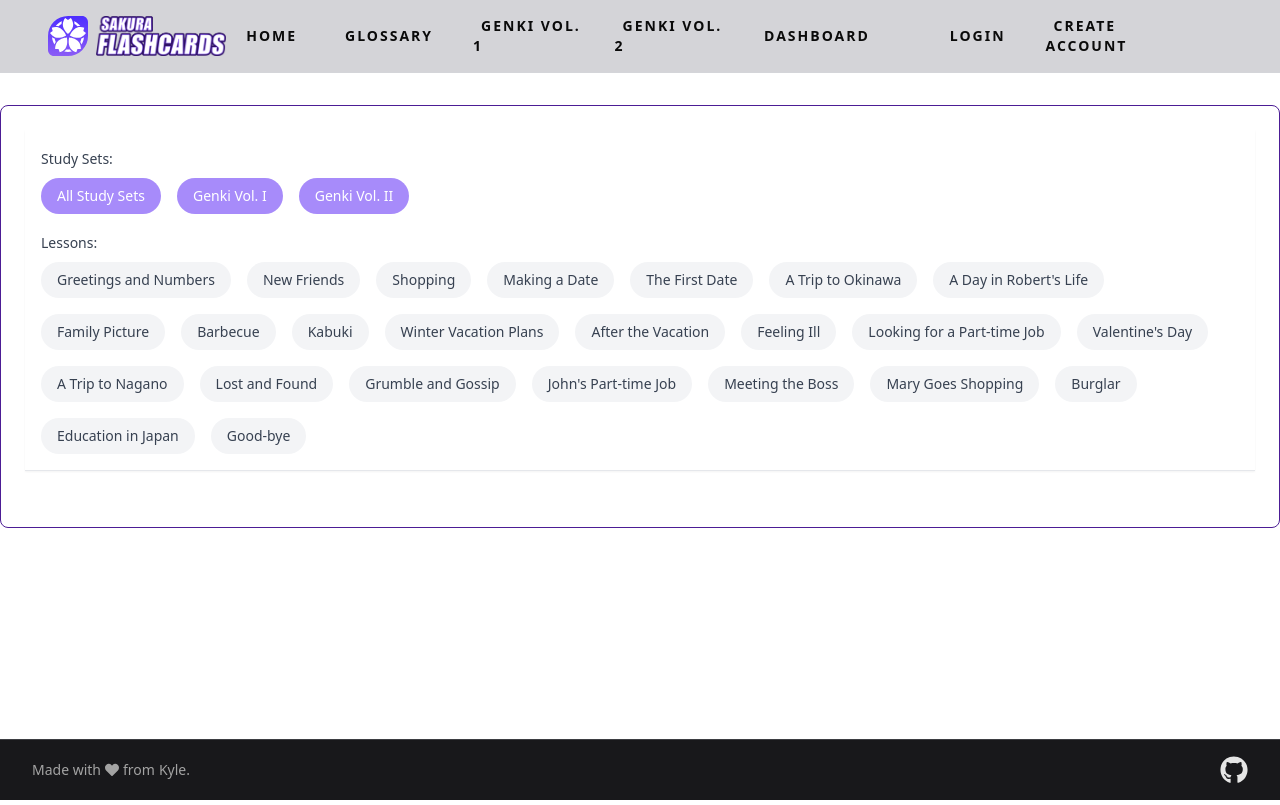
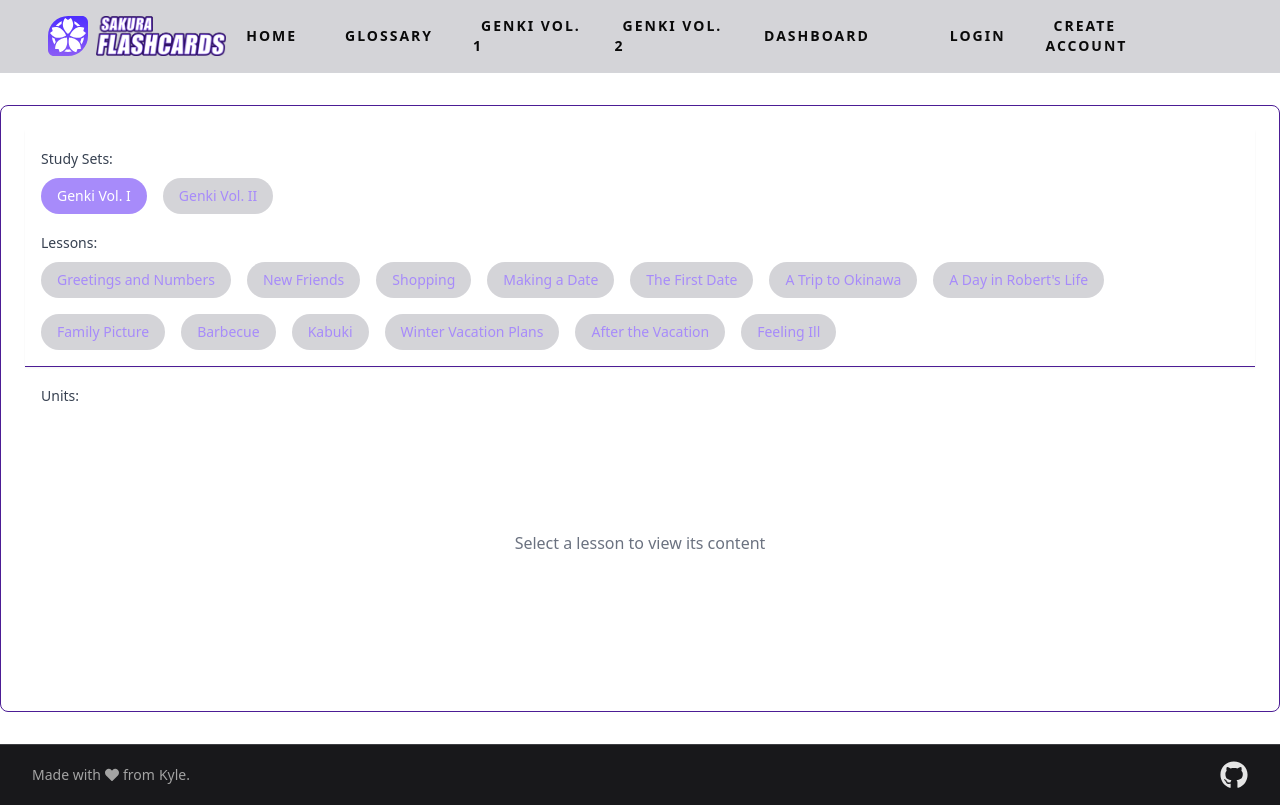
Before and after one commit to MatthewBiggins/CIS4250-Group4-Sakura-Flashcards, a Next.js app in the folder sakura-flashcards/: page /glossary in a window 1280 px wide. Built offline with nearby package versions, Linux system fonts and the light colour scheme.

Commit message:
Improved glossary interface

```diff
--- a/sakura-flashcards/components/Glossary.tsx
+++ b/sakura-flashcards/components/Glossary.tsx
@@ -37,84 +37,48 @@
   const router = useRouter();
 
   const allStudySets: string[] = typedGenkiData.map((studySet) => studySet.name);
-  const [checkedStudySets, setCheckedStudySets] = useState<Record<string, boolean>>(
-    Object.fromEntries(allStudySets.map((set) => [set, true]))
-  );
-  const [allStudySetsChecked, setAllStudySetsChecked] = useState<boolean>(true);
+  const [selectedStudySet, setSelectedStudySet] = useState<string>(allStudySets[0]);
+  const [selectedLesson, setSelectedLesson] = useState<string | null>(null);
+  const [flippedCards, setFlippedCards] = useState<Record<string, boolean>>({});
+  const [expandedUnits, setExpandedUnits] = useState<Record<string, boolean>>({});
 
   const handleStudySetChange = (setTitle: string) => {
-    setCheckedStudySets((prev) => {
-      const newState = { ...prev, [setTitle]: !prev[setTitle] };
-      setAllStudySetsChecked(
-        Object.values(newState).every((checked) => checked)
-      );
-      return newState;
-    });
+    setSelectedStudySet(setTitle);
+    setSelectedLesson(null);
+    setExpandedUnits({});
   };
 
-  const handleAllStudySetsChange = () => {
-    const newChecked = !allStudySetsChecked;
-    setAllStudySetsChecked(newChecked);
-    setCheckedStudySets((prev) =>
-      Object.fromEntries(allStudySets.map((set) => [set, newChecked]))
-    );
+  const handleLessonChange = (lessonTitle: string) => {
+    setSelectedLesson(prev => prev === lessonTitle ? null : lessonTitle);
+    setFlippedCards({});
+    setExpandedUnits({});
   };
 
-  const [checkedLesson, setCheckedLesson] = useState<string | null>(null);
-  const handleLessonChange = (lessonTitle: string) => {
-    setCheckedLesson((prev) => {
-      const newCheckedLesson = prev === lessonTitle ? null : lessonTitle;
-      if (newCheckedLesson !== prev) {
-        setFlippedCards({});
-        setExpandedUnits({});
-      }
-      return newCheckedLesson;
-    });
+  const handleUnitToggle = (unitId: string) => {
+    setExpandedUnits(prev => ({ ...prev, [unitId]: !prev[unitId] }));
   };
 
-  const [flippedCards, setFlippedCards] = useState<Record<string, boolean>>({});
   const handleCardFlip = (cardId: string) => {
-    setFlippedCards((prev) => ({
-      ...prev,
-      [cardId]: !prev[cardId],
-    }));
-  };
-
-  const [expandedUnits, setExpandedUnits] = useState<Record<string, boolean>>({});
-  const handleUnitToggle = (unitId: string) => {
-    setExpandedUnits((prev) => ({
-      ...prev,
-      [unitId]: !prev[unitId],
-    }));
+    setFlippedCards(prev => ({ ...prev, [cardId]: !prev[cardId] }));
   };
 
   return (
     <div className="flex flex-col">
       {/* Filters Section */}
-      <div className="p-4 border-b border-gray-200 bg-white shadow-sm">
+      <div className="p-4 border-b border-violet-900 bg-globalBackground shadow-sm">
         <div className="max-w-7xl mx-auto space-y-4">
           {/* Study Sets Filter */}
           <div className="space-y-2">
             <label className="text-sm font-medium text-gray-700">Study Sets:</label>
             <div className="flex flex-wrap gap-4">
-              <button
-                onClick={handleAllStudySetsChange}
-                className={`px-4 py-2 rounded-full text-sm transition-colors ${
-                  allStudySetsChecked
-                    ? 'bg-violet-400 text-white'
-                    : 'bg-gray-100 text-gray-700 hover:bg-gray-200'
-                }`}
-              >
-                All Study Sets
-              </button>
               {allStudySets.map((setTitle) => (
                 <button
                   key={setTitle}
                   onClick={() => handleStudySetChange(setTitle)}
                   className={`px-4 py-2 rounded-full text-sm transition-colors ${
-                    checkedStudySets[setTitle]
+                    selectedStudySet === setTitle
                       ? 'bg-violet-400 text-white'
-                      : 'bg-gray-100 text-gray-700 hover:bg-gray-200'
+                      : 'bg-lessonLink text-violet-400 hover:bg-lessonLink-hover'
                   }`}
                 >
                   {setTitle}
@@ -128,65 +92,57 @@
             <label className="text-sm font-medium text-gray-700">Lessons:</label>
             <div className="flex flex-wrap gap-4">
               {typedGenkiData
-                .filter(studySet => checkedStudySets[studySet.name])
-                .flatMap(studySet =>
-                  studySet.data.map(lesson => (
+                .find(studySet => studySet.name === selectedStudySet)
+                ?.data.map(lesson => (
                   <button
                     key={lesson.lessonTitle}
                     onClick={() => handleLessonChange(lesson.lessonTitle)}
                     className={`px-4 py-2 rounded-full text-sm transition-colors ${
-                        checkedLesson === lesson.lessonTitle
+                      selectedLesson === lesson.lessonTitle
                         ? 'bg-violet-400 text-white'
-                          : 'bg-gray-100 text-gray-700 hover:bg-gray-200'
+                        : 'bg-lessonLink text-violet-400 hover:bg-lessonLink-hover'
                     }`}
                   >
                     {lesson.lessonTitle}
                   </button>
-                  ))
-                )}
+                ))}
             </div>
           </div>
         </div>
       </div>
 
-      {/* Main Content (keep existing content rendering) */}
+      {/* Main Content */}
       <div className="flex-1 p-4 max-w-7xl mx-auto w-full">
-        {typedGenkiData
-          .filter((studySet) => checkedStudySets[studySet.name])
-          .map((studySet, i) => {
-            const filteredLessons = studySet.data.filter(
-              (lesson) => lesson.lessonTitle === checkedLesson
-            );
-            if (filteredLessons.length === 0) return null;
-            return (
-              <div key={i} className="mb-6">
-                <h2 className="text-2xl font-semibold mb-2">{studySet.name}</h2>
-                {filteredLessons.map((lesson, j) => (
-                  <div key={j} className="mb-4">
-                    <h3 className="text-lg font-medium mb-2">{lesson.lessonTitle}</h3>
-                    <div className="space-y-4">
-                      {lesson.units.map((unit, k) => {
-                        const unitId = `${lesson.lessonTitle}-${k}`;
+        <div className="mb-2">
+          <label className="text-sm font-medium text-gray-700">Units:</label>
+        </div>
+        {selectedLesson ? (
+          typedGenkiData
+            .find(studySet => studySet.name === selectedStudySet)
+            ?.data.find(lesson => lesson.lessonTitle === selectedLesson)
+            ?.units.map((unit, k) => {
+              const unitId = `${selectedLesson}-${k}`;
               const isExpanded = expandedUnits[unitId] ?? false;
               return (
-                          <div key={k}>
-                            <h4
-                              className="text-base font-medium mb-2 flex items-center cursor-pointer hover:text-violet-400 transition-colors"
+                <div key={unitId} className="mb-6">
+                  <button
                     onClick={() => handleUnitToggle(unitId)}
+                    className={`px-4 py-2 rounded-full text-sm transition-colors mb-2 ${
+                      isExpanded
+                        ? 'bg-violet-400 text-white'
+                        : 'bg-lessonLink text-violet-400 hover:bg-lessonLink-hover'
+                    }`}
                   >
                     {unit.title}
-                              <span className="ml-2">
-                                {isExpanded ? "▼" : "▶"}
-                              </span>
-                            </h4>
+                  </button>
                   {isExpanded && (
-                              <div className="grid grid-cols-1 sm:grid-cols-2 md:grid-cols-3 lg:grid-cols-4 gap-4">
+                    <div className="grid grid-cols-1 sm:grid-cols-2 md:grid-cols-3 lg:grid-cols-4 gap-4 ml-4">
                       {unit.items.map((card, l) => {
                         const cardId = `${unitId}-${l}`;
                         const isFlipped = flippedCards[cardId];
                         return (
                           <div
-                                      key={l}
+                            key={cardId}
                             className="border rounded-lg shadow-sm cursor-pointer h-32 flex items-center justify-center text-center p-2 hover:border-violet-400 transition-colors"
                             onClick={() => handleCardFlip(cardId)}
                           >
@@ -200,13 +156,12 @@
                   )}
                 </div>
               );
-                      })}
+            })
+        ) : (
+          <div className="text-center text-gray-500 h-64 flex items-center justify-center">
+            Select a lesson to view its content
           </div>
-                  </div>
-                ))}
-              </div>
-            );
-          })}
+        )}
       </div>
     </div>
   );
```
Lines whose indentation alone changed are shown as unchanged.
